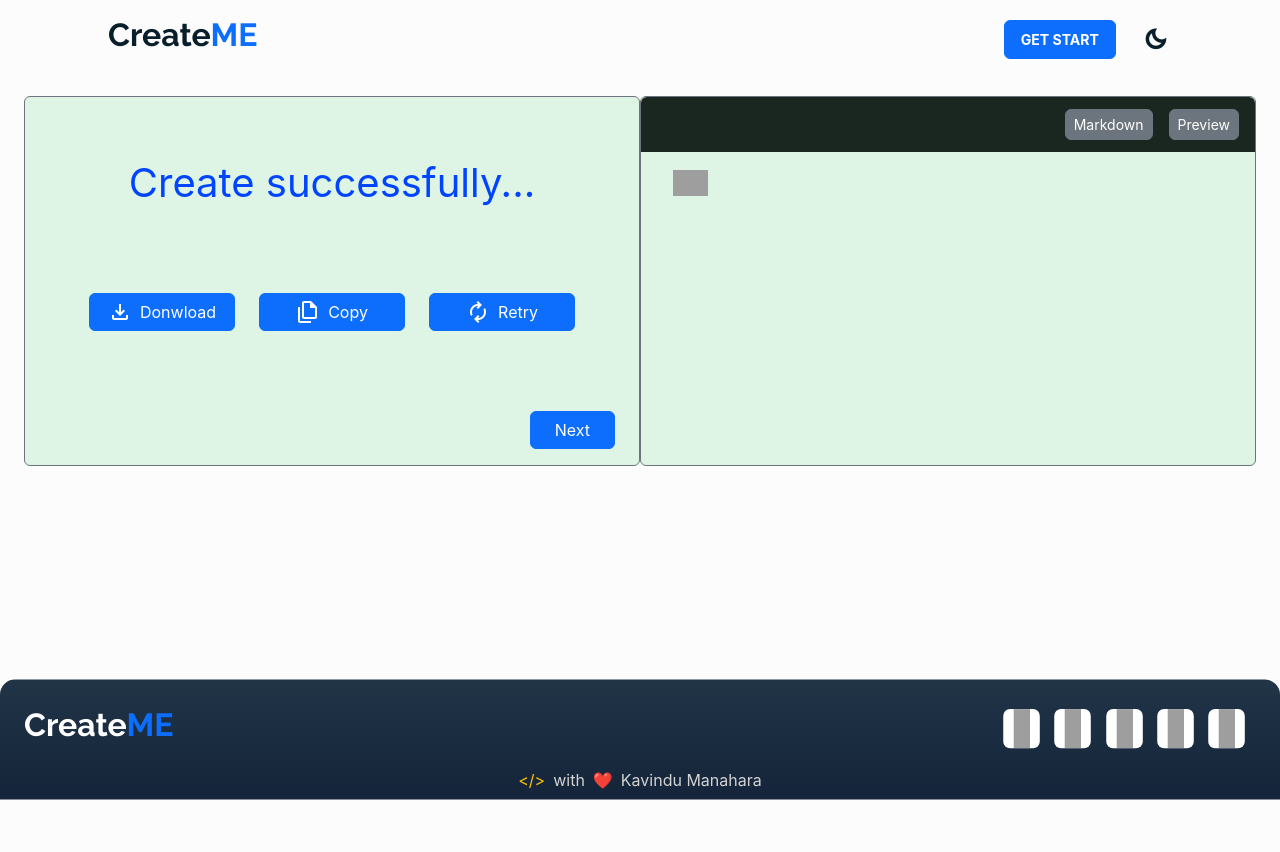
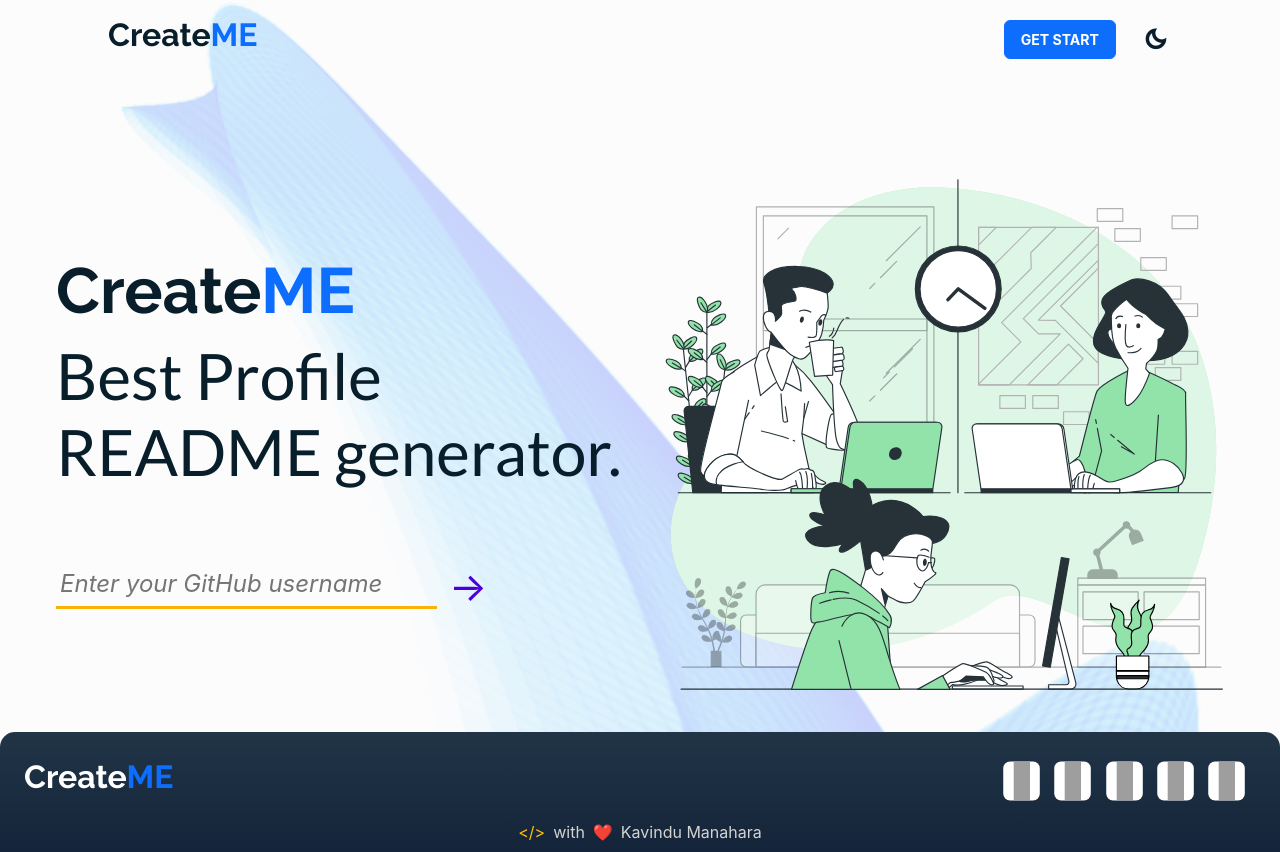
Before and after one commit to kavindu-mane/CreateME, a React (Create React App) app: page /create in a window 1280 px wide. Before the commit the page ends 800 px from the top, so only its background shows below. Built offline with nearby package versions, Linux system fonts and the light colour scheme; grey boxes are pictures that could not be loaded.

Commit message:
updates 04/02

```diff
--- a/package.json
+++ b/package.json
@@ -11,6 +11,7 @@
     "react-markdown": "^8.0.5",
     "react-router-dom": "^6.8.2",
     "react-scripts": "5.0.1",
+    "react-toastify": "^9.1.2",
     "react-tooltip": "^4.5.1",
     "rehype-raw": "^6.1.1",
     "remark-gfm": "^3.0.1",
--- a/src/components/Dashboard/Dashboard.jsx
+++ b/src/components/Dashboard/Dashboard.jsx
@@ -8,7 +8,7 @@
 import DownladOutput from '../DownladOutput/DownladOutput';
 
 const Dashboard = () => {
-    const[element , setElement] = useState(<DownladOutput/>) // BasicInfo
+    const[element , setElement] = useState(<BasicInfo/>) // BasicInfo
     const[nextActive , setNextActive] = useState(1)
     const[backBtnState , setBackBtnState] = useState(true)
     const[backBtnOpacity , setBackBtnOpacity] = useState("")
@@ -25,7 +25,7 @@
         if(next === 3) event.target.innerHTML = "Done"
 
         setNextActive(nextActive + 1)
-        window.scrollTo(0,0)
+        // window.scrollTo(0,0)
     }
 
     const elemetMoveBack = (event , next) => {
@@ -68,8 +68,9 @@
     },[data])
 
     const setImages = useCallback((key1 , key2) =>{
-        const src= data[key1][key2]
-        const alt= data["username"]
+        const src = data[key1][key2]
+        const alt = data["username"]
+
         return(
 `<!--START_SECTION:${key1.toUpperCase()}-->
 <div align = "${data[key1]["center"] ? "center" : "left"}">
@@ -98,7 +99,7 @@
                 finalMd += startComment
                 value.split("\n").forEach(line => {
                     const mdFormats = {
-                                        "title" :`# <p align = ${align}>${line}&ensp;<img src="https://media.giphy.com/media/hvRJCLFzcasrR4ia7z/giphy.gif" alt= ${data["username"]} width="35"></p>\n`,
+                                        "title" :`# <p align = ${align}>${line}&ensp;<img src="https://media.giphy.com/media/hvRJCLFzcasrR4ia7z/giphy.gif" alt= "${data["username"]}" width="35"></p>\n`,
                                         "subtitle" : `### <p align = ${align}>${line}</p>\n`,
                                         "work":`***<p align = ${align}>${line}</p>***\n`
                                         }
@@ -148,11 +149,22 @@
     }, [nextActive, field, setMarkdown, data , addSocialNSkill , setImages]);
 
     useEffect(() => {
-        if(nextActive === 5) document.getElementById("left-column").classList.remove("create","border")
-        setBackBtnState(nextActive === 1 || 5 ? true : false)
-        setBackBtnOpacity(nextActive === 1 || 5 ? " opacity-0" : "")
+        if(nextActive === 5) {
+            const leftCol =  document.getElementById("left-column")
+            const rightCol =  document.getElementById("right-column")
+
+            leftCol.classList.remove("create","border")
+            leftCol.classList.add("col-xl-8")
+            rightCol.classList.add("col-xl-8")
+            leftCol.parentElement.classList.add("d-flex" , "justify-content-center" , "intro-div")
+        }
+
+        setBackBtnState((nextActive === 1 || nextActive === 5) ? true : false)
+        setBackBtnOpacity((nextActive === 1 ||nextActive === 5) ? " opacity-0" : "")
         setNextBtnState(nextActive === 5 ? true : false)
         setNextBtnOpacity(nextActive === 5 ? " opacity-0" : "")
+        setTimeout(() => window.scrollTo(0,0) , 2)
+        // window.scrollTo(0,0)
     },[nextActive])
 
     const backBtnClasses = 'btn fw-bold text-secondary mt-3 bg-transparent border-0 d-flex justify-content-center'
@@ -160,7 +172,7 @@
     return (
         <React.Fragment>
             <div className="pb-1" >
-                <button className={ backBtnClasses+ backBtnOpacity}
+                <button className={ backBtnClasses + backBtnOpacity}
                 onClick={(event) => elemetMoveBack(event , nextActive)} disabled = {backBtnState}>
                     <span className="material-symbols-outlined">arrow_back</span>
                 &ensp;Back</button>
--- a/src/components/DownladOutput/DownladOutput.jsx
+++ b/src/components/DownladOutput/DownladOutput.jsx
@@ -1,24 +1,52 @@
 import React from 'react'
+import { useMarkdown } from '../Providers/MarkDownProvider';
+import { ToastContainer, toast } from 'react-toastify';
+import 'react-toastify/dist/ReactToastify.css';
 
 const DownladOutput = () => {
+    const [markdown,] = useMarkdown();
+
+    const downloadMD = () => {
+        const link = document.createElement('a')
+        const file = new Blob([markdown] , {type:"text/plain"})
+        link.href = URL.createObjectURL(file)
+        link.download = "README.md"
+        link.click()
+        URL.revokeObjectURL(link.href)
+        notification("Downloaded")
+    }
+
+    const notification = (text) => {
+        toast.success(text,
+            {position: "top-center", autoClose: 3000, hideProgressBar: true, closeOnClick: true,
+            pauseOnHover: true, draggable: true, progress: undefined, theme: "colored"});
+    }
+
     return (
         <React.Fragment>
-            <p className="text-center fs-1" style={{color: "var(--addons-title-color)"}}>Create successfully...</p>
+            <p className="text-center fs-1" style={{color: "var(--addons-title-color)"}}>Successfully created..</p>
 
             <div className="row d-flex justify-content-center p-5">
                 <div className="col-12 col-sm-4 d-flex justify-content-center">
-                    <button className='btn btn-primary my-3 d-flex justify-content-center' style={{width:"150px"}}>
-                    <span class="material-symbols-outlined">download</span>&ensp;Donwload</button>
+                    <button className='btn btn-primary my-3 d-flex justify-content-center download-btn'
+                    onClick={downloadMD}>
+                    <span className="material-symbols-outlined rotate-span">download</span>&ensp;Donwload</button>
                 </div>
                 <div className="col-12 col-sm-4 d-flex justify-content-center">
-                    <button className='btn btn-primary my-3 d-flex justify-content-center' style={{width:"150px"}}>
-                    <span class="material-symbols-outlined">file_copy</span>&ensp;Copy</button>
+                    <button className='btn btn-primary my-3 d-flex justify-content-center download-btn'
+                    onClick={() => {navigator.clipboard.writeText(markdown); notification("Text copied")}}>
+                    <span className="material-symbols-outlined rotate-span">file_copy</span>&ensp;Copy</button>
                 </div>
                 <div className="col-12 col-sm-4 d-flex justify-content-center">
-                    <button className='btn btn-primary my-3 d-flex justify-content-center' style={{width:"150px"}}>
-                    <span class="material-symbols-outlined">autorenew</span>&ensp;Retry</button>
+                    <button className='btn btn-primary my-3 d-flex justify-content-center download-btn'
+                    onClick={() => {window.location.reload();}}>
+                    <span className="material-symbols-outlined rotate-span">autorenew</span>&ensp;Retry</button>
                 </div>
             </div>
+
+            {/*click events notification */}
+            <ToastContainer position="top-center" autoClose={3000} hideProgressBar newestOnTop={false} closeOnClick
+            rtl={false} pauseOnFocusLoss draggable pauseOnHover theme="colored"/>
         </React.Fragment>
      );
 }
--- a/src/components/GetUsername/GetUsername.jsx
+++ b/src/components/GetUsername/GetUsername.jsx
@@ -1,21 +1,20 @@
 import React from 'react'
 import Image from "../../resources/Telework-bro.svg"
 import {useData} from "../Providers/DataProvider"
+import { ToastContainer, toast } from 'react-toastify';
+import 'react-toastify/dist/ReactToastify.css';
 
 const GetUsername = () => {
     const[data, setData] = useData();
 
     const verify = () => {
         const value = document.getElementById("username-input").value
-        const notification = document.getElementById("notification")
 
-        if(value.includes(" ")) notification.textContent = "Username cannot include spaces."
-        else if(value === "") notification.textContent = "Username is required."
 
-        if(value.includes(" ") || value === "") {
-            notification.classList += " keyframe"
-            setTimeout(() => notification.classList.remove("keyframe"), 5000)
-        }else{
+        if(value.includes(" ")) notification("Username cannot include spaces.")
+        else if(value === "") notification("Username is required.")
+
+        if(!(value.includes(" ") || value === "")) {
             fetch("https://api.github.com/users/"+value)
             .then((result) => result.json())
             .then((d) => {
@@ -23,6 +22,12 @@
                 setData({...data , "title":{...data["title"] , "value" : name} , "username": value})
             })
         }
+    }
+
+    const notification = (text) => {
+        toast.error(text,
+            {position: "top-center", autoClose: 3000, hideProgressBar: true, closeOnClick: true,
+            pauseOnHover: true, draggable: true, progress: undefined, theme: "colored"});
     }
 
     return (
@@ -45,8 +50,9 @@
 
             </div>
 
-            {/*Error notification  */}
-            <div className='notification p-2' id='notification'></div>
+        {/*Error notification  */}
+        <ToastContainer position="top-center" autoClose={3000} hideProgressBar newestOnTop={false} closeOnClick
+            rtl={false} pauseOnFocusLoss draggable pauseOnHover theme="colored"/>
 
         </React.Fragment>
      );
--- a/src/components/Providers/DataProvider.jsx
+++ b/src/components/Providers/DataProvider.jsx
@@ -315,7 +315,7 @@
                 "active":false,
                 "time":[18,30]
         },
-        "username":"kavindu-mane"
+        "username":""
 
     });
 
--- a/src/pages/Create.jsx
+++ b/src/pages/Create.jsx
@@ -17,7 +17,7 @@
                 <div className={"px-3 mt-5 " + commonClass} id = "left-column">
                     <Dashboard/>
                 </div>
-                <div className={"p-0 mt-3 mt-lg-5 " + commonClass}>
+                <div className={"p-0 mt-3 mt-lg-5 " + commonClass} id = "right-column">
                     <Demo/>
                 </div>
             </div>
--- a/src/resources/styles.css
+++ b/src/resources/styles.css
@@ -247,21 +247,6 @@
     transform: translateX(10px);
 }
 
-.notification{
-    background-color: #0cce8d;
-    color: #fff;
-    font-weight: 500;
-    border-radius: 5px;
-    text-align: center;
-    width: 90%;
-    max-width: 450px;
-    position: absolute;
-    left: 50%;
-    top: -500px;
-    transition: 800ms linear;
-    transform: translateX(-50%);
-}
-
 .scroll-to-top{
     width: 40px;
     height: 40px;
@@ -283,19 +268,6 @@
     transform: scale(1) !important;
 }
 
-.keyframe{
-    animation: animation 4s;
-}
-
-@keyframes animation{
-    0% , 100%{
-        top:-500px
-    }
-    20% , 80%{
-        top: 80px;
-    }
-}
-
 .rotate-me{
     transition: 800ms ease-in-out;
     animation: rotate 4s infinite;
@@ -309,6 +281,18 @@
     20% , 80%{
         transform: rotateX(0deg);
     }
+}
+
+.download-btn{
+    width:150px;
+}
+
+.rotate-span{
+    transition: 200ms ease-in-out;
+}
+
+.download-btn:hover .rotate-span{
+    transform: rotate(45deg);
 }
 
 @media (min-width:768px) {
```
Also changed, not shown: 1 other file (tests, documents, lock files or other folders).
